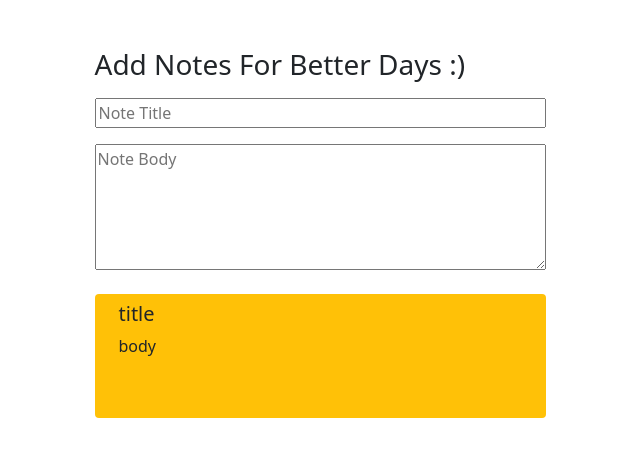
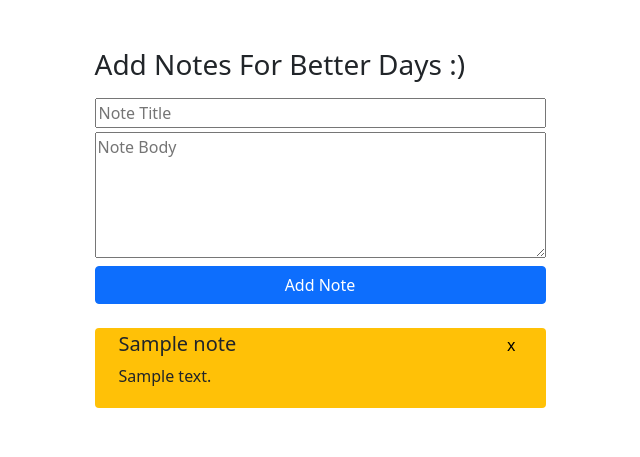
Before and after one commit to HanKwan/php-projects, a PHP site: page / in a window 1280 px wide. Shown: the top 457 px of the page, without its empty margins (320-960 px from the left). Run offline with PHP 8.4, Linux system fonts and the light colour scheme; tables that the repository leaves empty or names only in its code hold one stand-in row (values such as "Sample post").

Commit message:
add delete & adding note

```diff
--- a/addNote/connection.php
+++ b/addNote/connection.php
@@ -6,6 +6,25 @@
             $this->pdo = new PDO('mysql:host=localhost;dbname=addNote', 'root', 'hankwansaing');
             $this->pdo->setAttribute(PDO::ATTR_ERRMODE, PDO::ERRMODE_EXCEPTION);
         }
+
+        public function getNotes() {
+            $stmt = $this->pdo->prepare("SELECT * FROM notes ORDER BY created_at");
+            $stmt->execute();
+            return $stmt->fetchAll(PDO::FETCH_ASSOC);
+        }
+
+        public function addNote($note) {
+            $stmt = $this->pdo->prepare("INSERT INTO notes (title, body) VALUES (:title, :body)");
+            $stmt->bindValue(':title', $note['title']);
+            $stmt->bindValue(':body', $note['body']);
+            return $stmt->execute();
+        }
+
+        public function removeNote($id) {
+            $stmt = $this->pdo->prepare("DELETE FROM notes WHERE id = :id");
+            $stmt->bindValue(':id', $id);
+            return $stmt->execute();
+        }
     }
 
     return new Connection;
--- /dev/null
+++ b/addNote/delete.php
@@ -0,0 +1,4 @@
+<?php
+    $connection = require_once './connection.php';
+    $connection->removeNote($_POST['deleteId']);
+    header('Location: index.php');
--- a/addNote/index.php
+++ b/addNote/index.php
@@ -1,6 +1,7 @@
 <?php
+    $connection = require_once './connection.php';
 
-    // $connection = require_once './connection.php';
+    $notes = $connection->getNotes();
 ?>
 
 <!DOCTYPE html>
@@ -18,15 +19,24 @@
             <div class="col-5">
                 <div>
                     <h3>Add Notes For Better Days :)</h3>
-                    <form class="flex-column d-flex mt-3" action="">
-                        <input class="mb-3" type="text" name="title" placeholder="Note Title">
-                        <textarea name="body" id="" cols="25" rows="5" placeholder="Note Body"></textarea>
+                    <form class="flex-column d-flex mt-3" action="save.php" method="post">
+                        <input class="mb-1" type="text" name="title" placeholder="Note Title">
+                        <textarea name="body" name="body" cols="25" rows="5" placeholder="Note Body"></textarea>
+                        <button class="btn mt-2 btn-primary">Add Note</button>
                     </form>
                 </div>
-                <div class="mt-4 bg-warning container py-2 rounded">
-                    <h5>title</h5>
-                    <p style="height: 60px;">body</p>
-                </div>
+                <?php foreach($notes as $note): ?>
+                    <div class="mt-4 bg-warning container py-1 rounded">
+                        <div class="d-flex justify-content-between">
+                            <h5><?php echo $note['title'] ?></h5>                       <!-- don't just keep forgetting to echo ~.~ -->
+                            <form action="delete.php" method="post">
+                                <input type="hidden" value="<?php echo $note['id'] ?>" name="deleteId">
+                                <button class="border-0 bg-warning cursor-pointer">x</button>
+                            </form>
+                        </div>
+                        <p><?php echo $note['body'] ?></p>
+                    </div>
+                <?php endforeach; ?>
             </div>
         </div>
     </div>
```
Also changed, not shown: addNote/save.php (added, +9 -0 lines).
